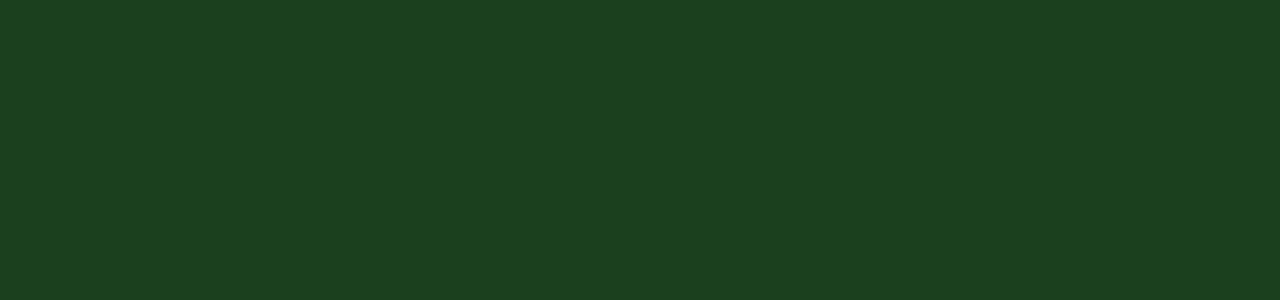
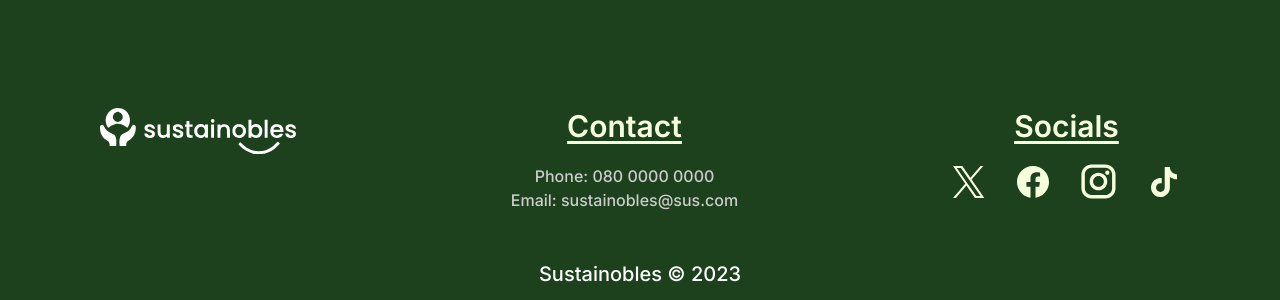
Before and after one commit to onfranciis/sustainobles, a Next.js app: page / in a window 1280 px wide. Shown: the part 828-1128 px from the top of the page. Before the commit the page ends 872 px from the top, so only its background shows below. Built offline with nearby package versions, Linux system fonts and the light colour scheme.

Commit message:
feat: add Footer

```diff
--- a/src/app/layout.tsx
+++ b/src/app/layout.tsx
@@ -2,6 +2,7 @@ import type { Metadata } from "next";
 import { Inter } from "next/font/google";
 import "./globals.css";
 import NavBar from "@/components/navBar/NavBar";
+import Footer from "@/components/footer/Footer";
 
 const inter = Inter({ subsets: ["latin"] });
 
@@ -20,6 +21,7 @@ export default function RootLayout({
       <body className={inter.className}>
         <NavBar />
         {children}
+        <Footer />
       </body>
     </html>
   );
```
